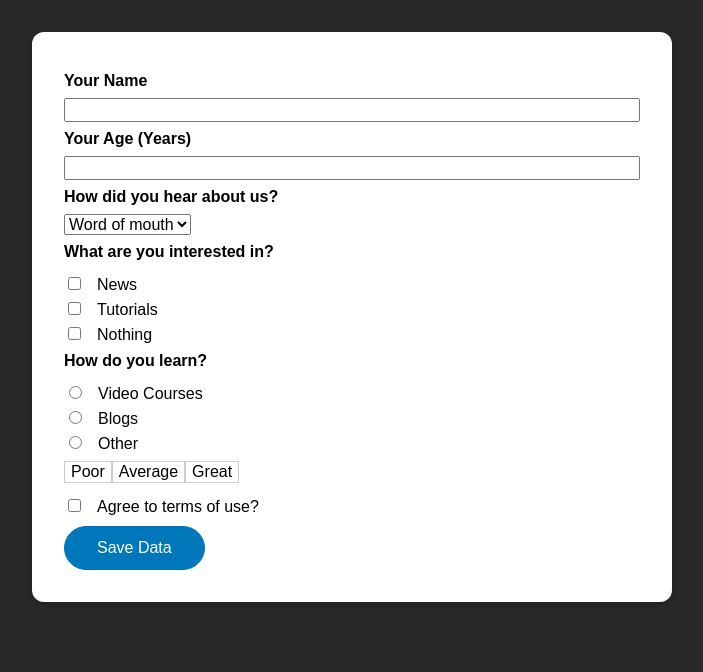
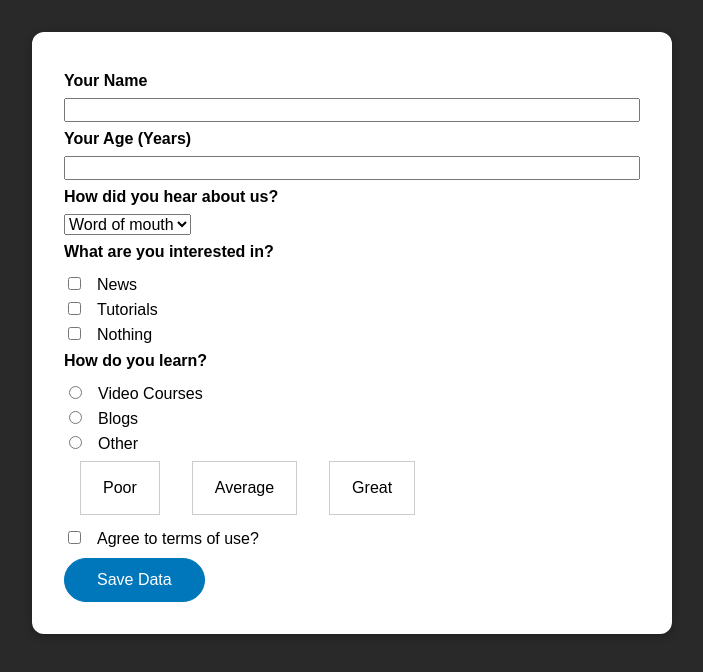
Before and after one commit to l1legend/Vue-Forms, a Vue app in the folder forms-01-starting-setup/: page / in a window 1280 px wide. Shown: the top 672 px of the page, without its empty margins (288-991 px from the left). Built offline with nearby package versions, Linux system fonts and the light colour scheme; the HTML template or start-up script is replaced by a standard one.

Commit message:
Updated RatingControl.vue

```diff
--- a/forms-01-starting-setup/src/components/RatingControl.vue
+++ b/forms-01-starting-setup/src/components/RatingControl.vue
@@ -1,8 +1,14 @@
 <template>
   <ul>
-    <li :class="{active: activateOption === 'poor'}"><button type="button" @click="activate('poor')">Poor</button></li>
-    <li :class="{active: activateOption === 'average'}"><button type="button" @click="activate('average')">Average</button></li>
-    <li :class="{active: activateOption === 'great'}"><button type="button" @click="activate('great')">Great</button></li>
+    <li :class="{active: activeOption === 'poor'}">
+      <button type="button" @click="activate('poor')">Poor</button>
+    </li>
+    <li :class="{active: activeOption === 'average'}">
+      <button type="button" @click="activate('average')">Average</button>
+    </li>
+    <li :class="{active: activeOption === 'great'}">
+      <button type="button" @click="activate('great')">Great</button>
+    </li>
   </ul>
 </template>
 
@@ -10,15 +16,15 @@
 export default {
   data() {
     return {
-            activeOption: null
+      activeOption: null,
     };
   },
   methods: {
     activate(option) {
       this.activeOption = option;
-        }
-    }
-}
+    },
+  },
+};
 </script>
 
 <style scoped>
@@ -38,9 +44,9 @@ ul {
 }
 
 li {
-    margin: 0 1 rem;
+  margin: 0 1rem;
   border: 1px solid #ccc;
-    padding: 1 rem;
+  padding: 1rem;
   display: flex;
   justify-content: center;
   align-items: center;
```
Lines whose indentation alone changed are shown as unchanged.
